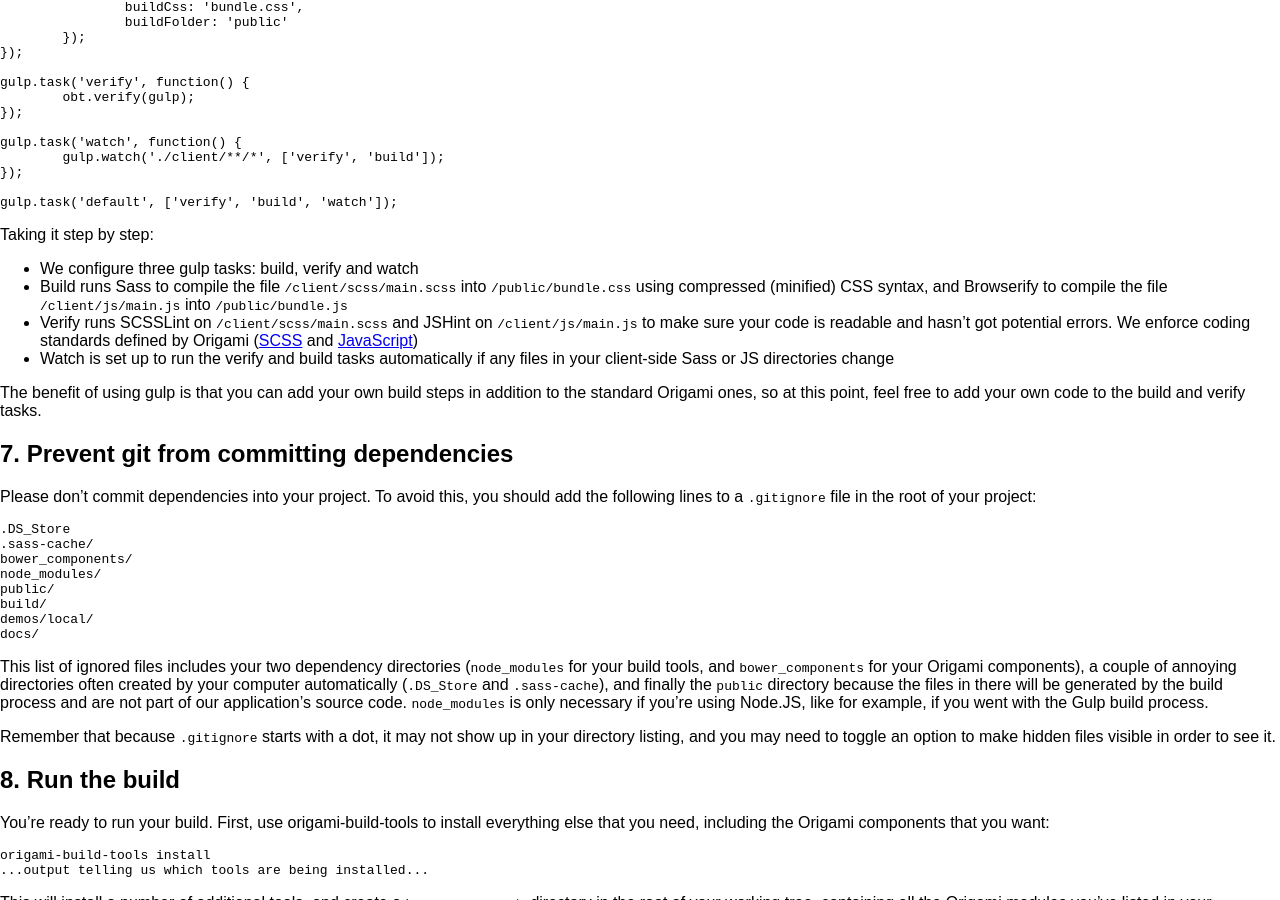
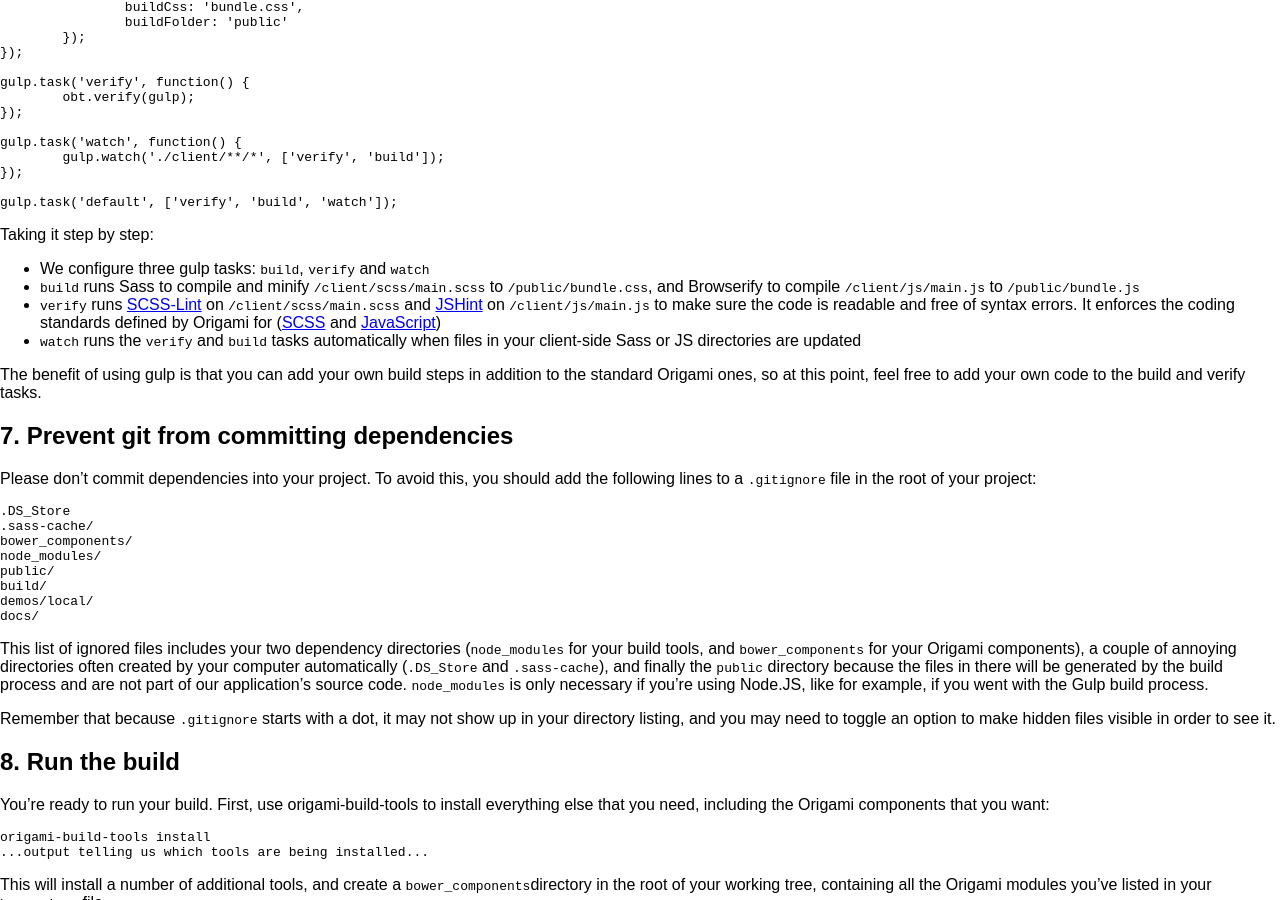
Before and after one commit to Financial-Times/ft-origami, a Jekyll site: the page built from docs/developer-guide/building-modules.md, in a window 1280 px wide and 900 px high, scrolled down 4852 px. Built offline with Jekyll 4.4.1, drawn with Linux system fonts in a browser that asks for light colours; nearby versions of some CDN libraries; comment, search, counter and statistics services are not loaded; a style sheet for code colours, icons or effects is not loaded.

Commit message:
Update gulp tasks descriptions

```diff
--- a/docs/developer-guide/building-modules.md
+++ b/docs/developer-guide/building-modules.md
@@ -272,10 +272,10 @@ We'll assume for the purposes of this example that your CSS and JS are in `/clie
 
 Taking it step by step:
 
-* We configure three gulp tasks: build, verify and watch
-* Build runs Sass to compile the file `/client/scss/main.scss` into `/public/bundle.css` using compressed (minified) CSS syntax, and Browserify to compile the file `/client/js/main.js` into `/public/bundle.js`
-* Verify runs SCSSLint on `/client/scss/main.scss` and JSHint on `/client/js/main.js` to make sure your code is readable and hasn't got potential errors.  We enforce coding standards defined by Origami ([SCSS]({{site.baseurl}}/docs/syntax/scss/#syntax-convention-rules) and [JavaScript]({{site.baseurl}}/docs/syntax/js/#syntax-convention-rules))
-* Watch is set up to run the verify and build tasks automatically if any files in your client-side Sass or JS directories change
+* We configure three gulp tasks: `build`, `verify` and `watch`
+* `build` runs Sass to compile and minify `/client/scss/main.scss` to `/public/bundle.css`, and Browserify to compile `/client/js/main.js` to `/public/bundle.js`
+* `verify` runs [SCSS-Lint](https://github.com/brigade/scss-lint) on `/client/scss/main.scss` and [JSHint](http://jshint.com/) on `/client/js/main.js` to make sure the code is readable and free of syntax errors.  It enforces the coding standards defined by Origami for ([SCSS]({{site.baseurl}}/docs/syntax/scss/#syntax-convention-rules) and [JavaScript]({{site.baseurl}}/docs/syntax/js/#syntax-convention-rules))
+* `watch` runs the `verify` and `build` tasks automatically when files in your client-side Sass or JS directories are updated
 
 The benefit of using gulp is that you can add your own build steps in addition to the standard Origami ones, so at this point, feel free to add your own code to the build and verify tasks.
 
```
